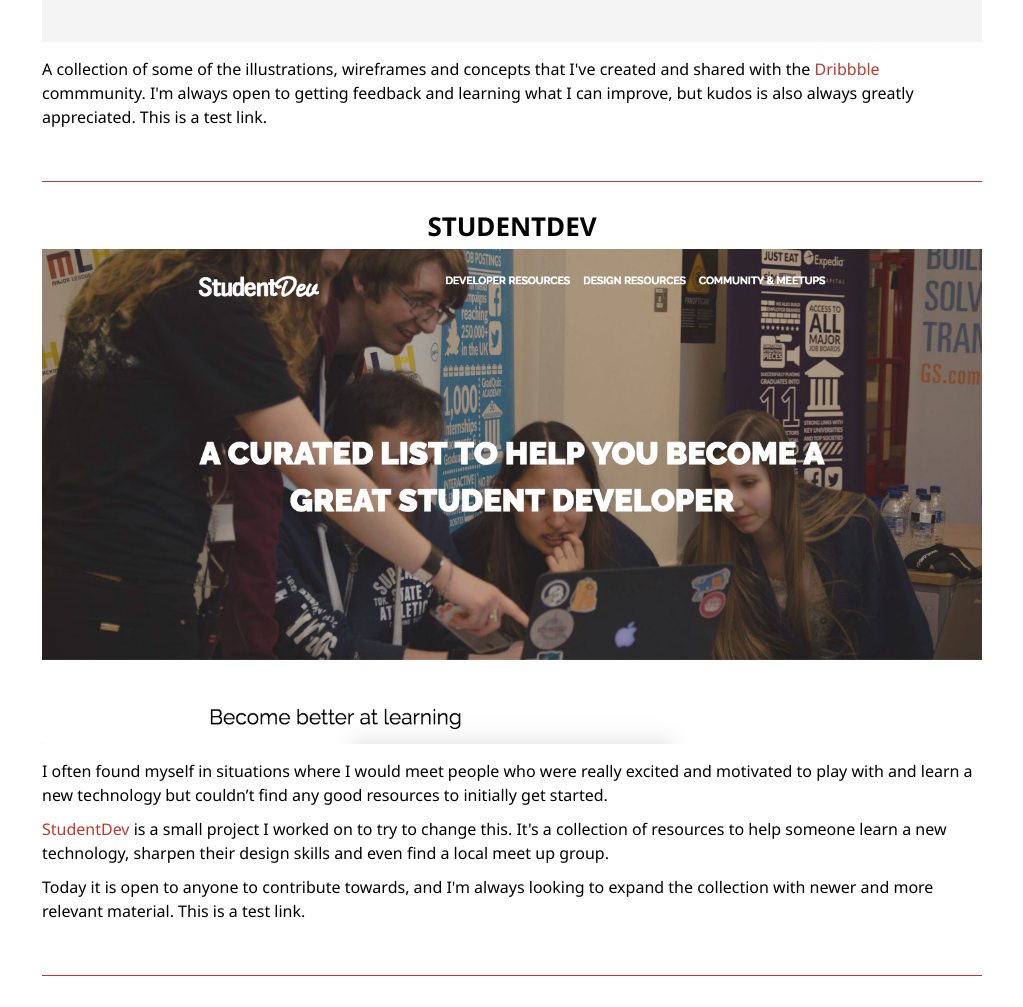
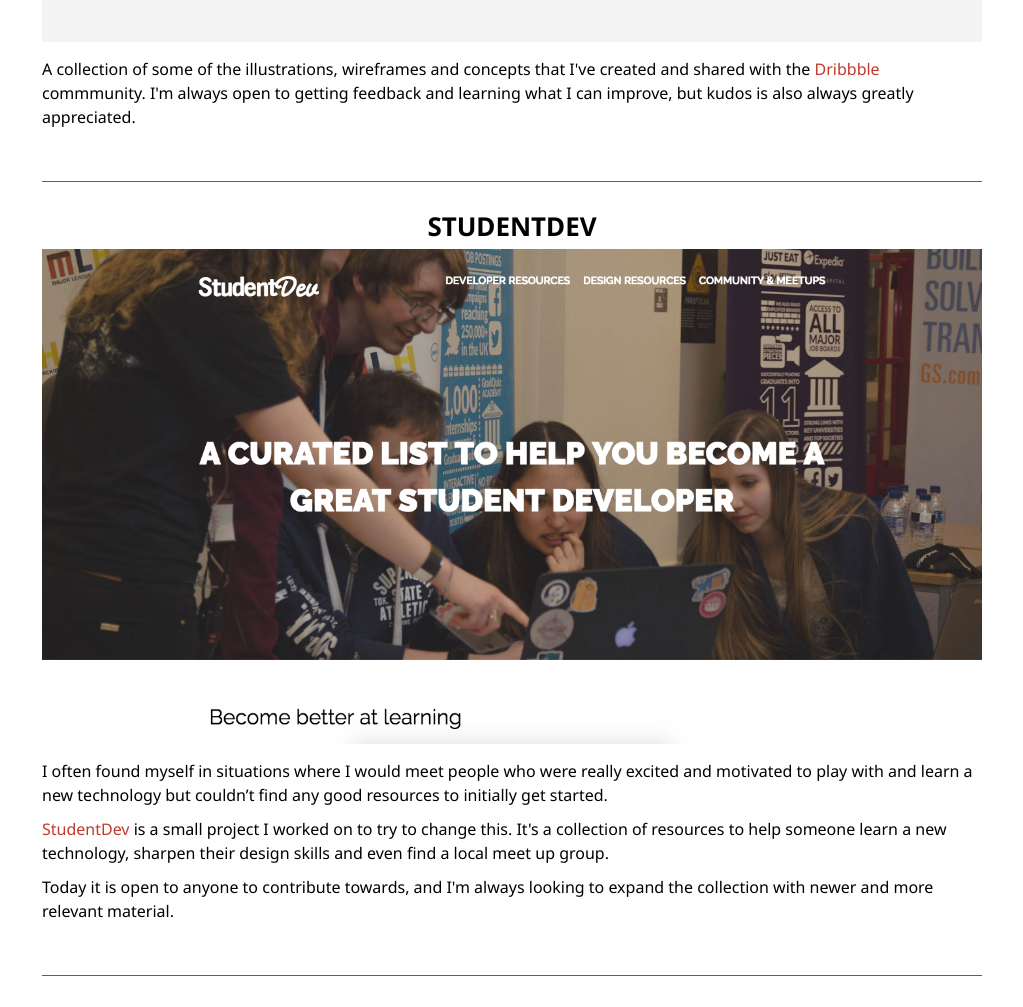
Before and after one commit to syeef/syeefkarim-2016-v0, a Jekyll site: the page built from portfolio/index.md, in a window 1280 px wide. Shown: the part 480-1487 px from the top of the page, without its empty margins (128-1151 px from the left). Built offline with Jekyll 4.4.1, drawn with Linux system fonts in a browser that asks for light colours.

Commit message:
remove test links

```diff
--- a/portfolio/index.md
+++ b/portfolio/index.md
@@ -3,10 +3,10 @@ title: Portfolio
 layout: portfolio
 
 dribbble: /images/posts/dribbble.png
-dribbblebio: <p>A collection of some of the illustrations, wireframes and concepts that I've created and shared with the <a id="links" href='http://dribbble.com/syeef' target="_blank">Dribbble</a> commmunity. I'm always open to getting feedback and learning what I can improve, but kudos is also always greatly appreciated. <a href="studentdevTest">This is a test link.</a></p>
+dribbblebio: <p>A collection of some of the illustrations, wireframes and concepts that I've created and shared with the <a id="links" href='http://dribbble.com/syeef' target="_blank">Dribbble</a> commmunity. I'm always open to getting feedback and learning what I can improve, but kudos is also always greatly appreciated.</p>
 
 image2: /images/posts/studentdev.png
-bio2: <p>I often found myself in situations where I would meet people who were really excited and motivated to play with and learn a new technology but couldn’t find any good resources to initially get started.</p> <p><a id="links" href='http://studentdev.io' target="_blank">StudentDev</a> is a small project I worked on to try to change this. It's a collection of resources to help someone learn a new technology, sharpen their design skills and even find a local meet up group.</p><p>Today it is open to anyone to contribute towards, and I'm always looking to expand the collection with newer and more relevant material. <a href="studentdev">This is a test link.</a></p>
+bio2: <p>I often found myself in situations where I would meet people who were really excited and motivated to play with and learn a new technology but couldn’t find any good resources to initially get started.</p> <p><a id="links" href='http://studentdev.io' target="_blank">StudentDev</a> is a small project I worked on to try to change this. It's a collection of resources to help someone learn a new technology, sharpen their design skills and even find a local meet up group.</p><p>Today it is open to anyone to contribute towards, and I'm always looking to expand the collection with newer and more relevant material.</p>
 
 image1: /images/posts/getmeabus.png
 bio1: <p><a id="links" href='http://getmeabus.com' target="_blank">Get Me a Bus</a> was a project developed by <a id="links" href='http://danwilson.co' target="_blank">Danny Wilson</a> and myself. After using the bus for a while I became frustrated that I wasn't able to easily find out when the buses were departing. Of course this problem had already been solved by others but I found their solutions to be either poor and outdated, or I had to pay for an app that wouldn't even guarantee full coverage!</p> <p>This is where <a id="links" href='http://getmeabus.com' target="_blank">getmeabus.com</a> steps in. It simply locates you and plots all the nearby bus stops, then with a click of a bus stop it display the departure times. The service currently only supports the UK.</p>
```
